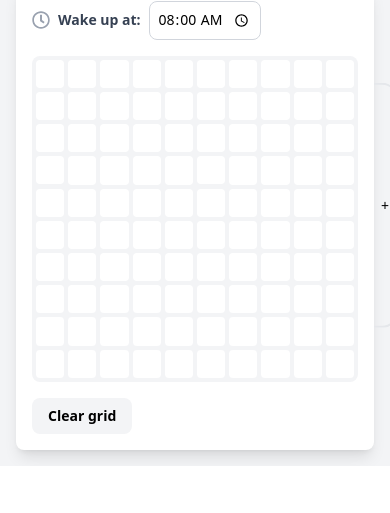
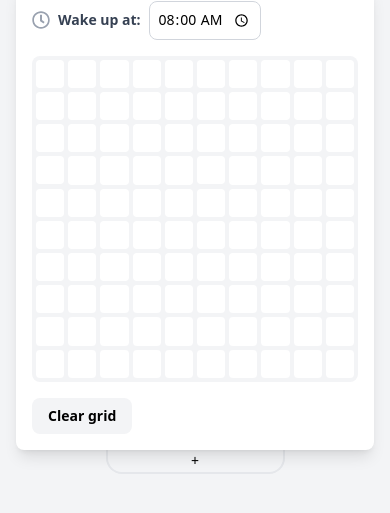
Before and after one commit to Zach-Mac/100-blocks-visualizer, a Next.js app: page / in a window 390 px wide. Shown: the part 471-984 px from the top of the page. Before the commit the page ends 937 px from the top, so only its background shows below. Built offline with nearby package versions, Linux system fonts and the light colour scheme.

Commit message:
layout fixes

```diff
--- a/app/components/ContextMenu/ContextMenu.tsx
+++ b/app/components/ContextMenu/ContextMenu.tsx
@@ -20,7 +20,7 @@ export function ContextMenu<T>({ state, items, onClose }: Props<T>) {
 
 	const menu = (
 		<div
-			className="absolute z-50 rounded-md border border-gray-200 bg-white py-1 shadow-lg"
+			className="absolute z-30 min-w-[180px] overflow-hidden rounded-md border border-gray-200 bg-white py-1 shadow-lg"
 			style={{ top: state.y, left: state.x, position: 'fixed' }}
 		>
 			{items.map((item, i) => {
@@ -30,14 +30,15 @@ export function ContextMenu<T>({ state, items, onClose }: Props<T>) {
 						: item.disabled || false
 
 				return (
+					<React.Fragment key={i}>
+						{i > 0 && <div className="mx-2 border-t border-gray-100" />}
 						<button
-						key={i}
 							className={clsx(
-							'block w-full px-4 py-2 text-left text-sm',
+								'block w-full px-4 py-2 text-left text-sm transition-colors duration-100',
 								item.danger ? 'text-red-600' : 'text-gray-800',
 								isDisabled
 									? 'cursor-not-allowed opacity-50'
-								: 'cursor-pointer hover:bg-gray-100'
+									: 'cursor-pointer hover:bg-gray-100 focus:bg-gray-100'
 							)}
 							disabled={isDisabled}
 							onClick={() => {
@@ -49,6 +50,7 @@ export function ContextMenu<T>({ state, items, onClose }: Props<T>) {
 						>
 							{item.label}
 						</button>
+					</React.Fragment>
 				)
 			})}
 		</div>
--- a/app/components/Editor.tsx
+++ b/app/components/Editor.tsx
@@ -1,6 +1,17 @@
 import ActivitiesSidebar from '@/app/components/Activity/ActivitiesSidebar'
 import GridManager from '@/app/components/Grid/GridManager'
 import { useGlobalState } from '@/app/components/Provider'
+import clsx from 'clsx'
+
+const buttonClasses =
+	'absolute cursor-pointer border-2 border-gray-200 transition-all hover:bg-gray-200 -z-0'
+const buttonClassesXs =
+	'left-1/4 -bottom-6 w-[50%] h-6 rounded-b-2xl border-t-0 hover:-bottom-12 hover:h-12'
+const buttonClassesMd =
+	'top-1/2 -right-6 h-[50%] w-6 -translate-y-1/2 rounded-r-2xl border-l-0 hover:-right-12 hover:w-12'
+
+const buttonMobileClasses = clsx(buttonClasses, buttonClassesXs, 'block md:hidden')
+const buttonDesktopClasses = clsx(buttonClasses, buttonClassesMd, 'hidden md:block')
 
 export default function Editor() {
 	const { showSecondGrid, setShowSecondGrid } = useGlobalState()
@@ -11,17 +22,26 @@ export default function Editor() {
 				<ActivitiesSidebar />
 			</div>
 			<div className="relative flex items-stretch overflow-visible">
-				<div className="relative flex-1">
+				<div className="relative z-10 flex-1">
 					<GridManager index={0} />
 				</div>
 				{!showSecondGrid && (
+					<>
 						<button
 							onClick={() => setShowSecondGrid(true)}
-						className="absolute top-1/2 -right-6 h-[50%] w-6 -translate-y-1/2 cursor-pointer rounded-r-2xl border-2 border-l-0 border-gray-200 transition-all hover:-right-12 hover:w-12 hover:bg-gray-200"
+							className={buttonDesktopClasses}
 							title="Add another grid manager"
 						>
 							+
 						</button>
+						<button
+							onClick={() => setShowSecondGrid(true)}
+							className={buttonMobileClasses}
+							title="Add another grid manager"
+						>
+							+
+						</button>
+					</>
 					//     <button
 					//     onClick={() => setshowSecondGrid(true)}
 					//     className={clsx(
--- a/app/components/Grid/GridManager.tsx
+++ b/app/components/Grid/GridManager.tsx
@@ -18,7 +18,7 @@ export default function GridManager({ index }: Props) {
 
 	return (
 		<div className="flex h-full flex-col">
-			<header className="sticky top-0 z-20">
+			<header className="top-0 z-20">
 				<Tabs gridManagerIndex={index} />
 			</header>
 
--- a/app/page.tsx
+++ b/app/page.tsx
@@ -1,4 +1,5 @@
 'use client'
+import clsx from 'clsx'
 import HeaderInstructions from '@/app/components/HeaderInstructions'
 import { useGlobalState } from '@/app/components/Provider'
 import Editor from '@/app/components/Editor'
@@ -6,30 +7,34 @@ import Editor from '@/app/components/Editor'
 export default function PlannerApp() {
 	const { showSecondGrid } = useGlobalState()
 
-	const singleWrapperClasses = 'max-w-6xl mx-auto p-4'
-	const dualWrapperClasses = 'max-w-6xl mx-auto p-4 lg:max-w-[min(2000px,90vw)]'
-
-	const gridClasses = 'grid grid-cols-1 gap-2 lg:gap-4 '
-	const singleColumnClasses = gridClasses + 'md:grid-cols-[15rem_1fr] xl:grid-cols-[20rem_1fr]'
-	const dualColumnClasses =
-		gridClasses + 'lg:grid-cols-[15rem_1fr_1fr] xl:grid-cols-[20rem_1fr_1fr]'
-
-	const row2Wrapper = showSecondGrid ? dualWrapperClasses : singleWrapperClasses
-	const row2Grid = showSecondGrid ? dualColumnClasses : singleColumnClasses
+	const baseWrapper = 'max-w-6xl mx-auto p-4'
+	const baseGrid = 'grid grid-cols-1 gap-2 lg:gap-4'
+	const row1Grid = clsx(baseGrid, 'md:grid-cols-[15rem_1fr] xl:grid-cols-[20rem_1fr]')
+	const row2Wrapper = clsx(
+		baseWrapper,
+		'pb-64 md:pb-4',
+		showSecondGrid && 'lg:max-w-[min(2000px,90vw)]'
+	)
+	const row2Grid = clsx(
+		baseGrid,
+		showSecondGrid
+			? 'lg:grid-cols-[15rem_1fr_1fr] xl:grid-cols-[20rem_1fr_1fr]'
+			: 'md:grid-cols-[15rem_1fr] xl:grid-cols-[20rem_1fr]'
+	)
 
 	return (
 		<>
-			<div className="min-h-screen bg-gray-100 text-sm sm:text-sm md:text-base">
+			<div className={clsx('min-h-screen', 'bg-gray-100', 'text-sm sm:text-sm md:text-base')}>
+				{' '}
 				{/* ROW 1 */}
-				<div className={singleWrapperClasses}>
-					<div className={singleColumnClasses}>
+				<div className={baseWrapper}>
+					<div className={row1Grid}>
 						<h1 className="py-4 pr-1 text-center text-3xl font-extrabold tracking-tight text-blue-500 lg:text-4xl">
 							100 Blocks a Day
 						</h1>
 						<HeaderInstructions />
 					</div>
 				</div>
-
 				{/* ROW 2 */}
 				<div className={row2Wrapper}>
 					<div className={row2Grid}>
```
Also changed, not shown: 1 other file (tests, documents, lock files or other folders). Lines whose indentation alone changed are shown as unchanged.
